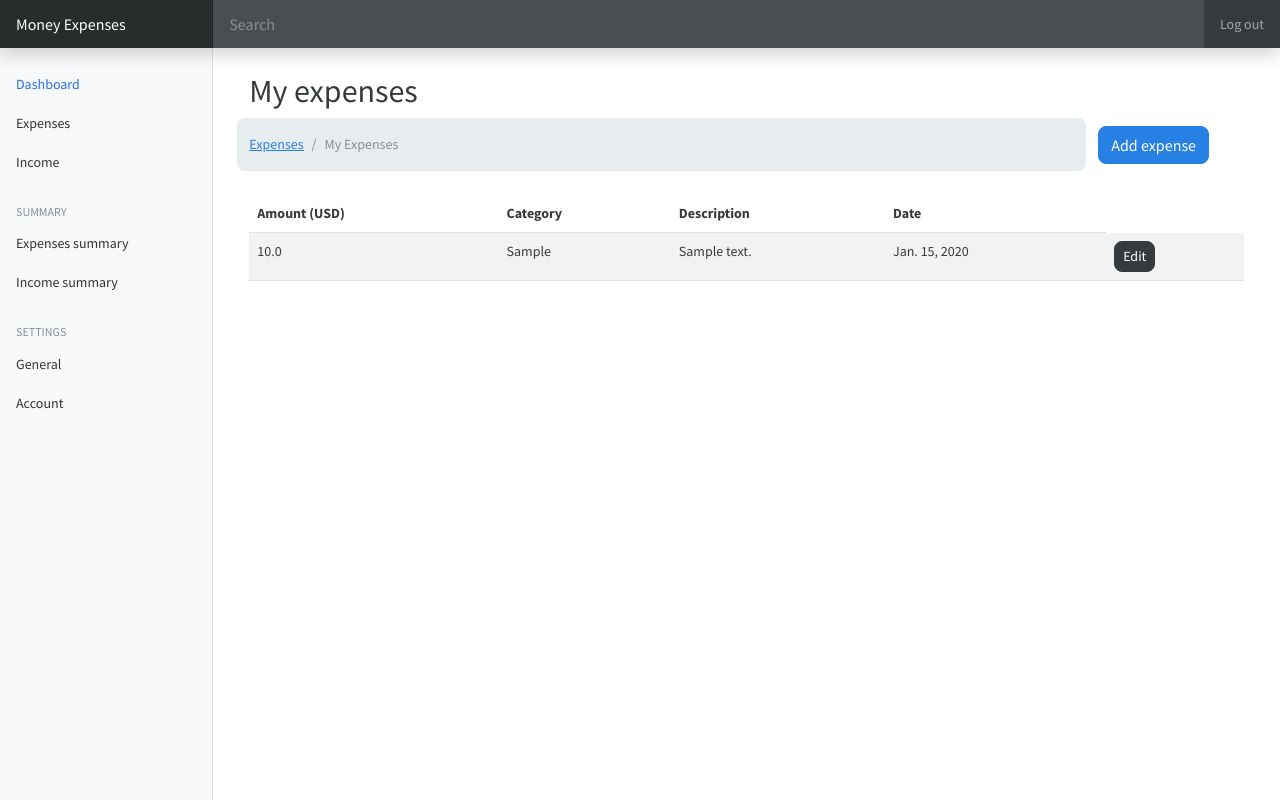
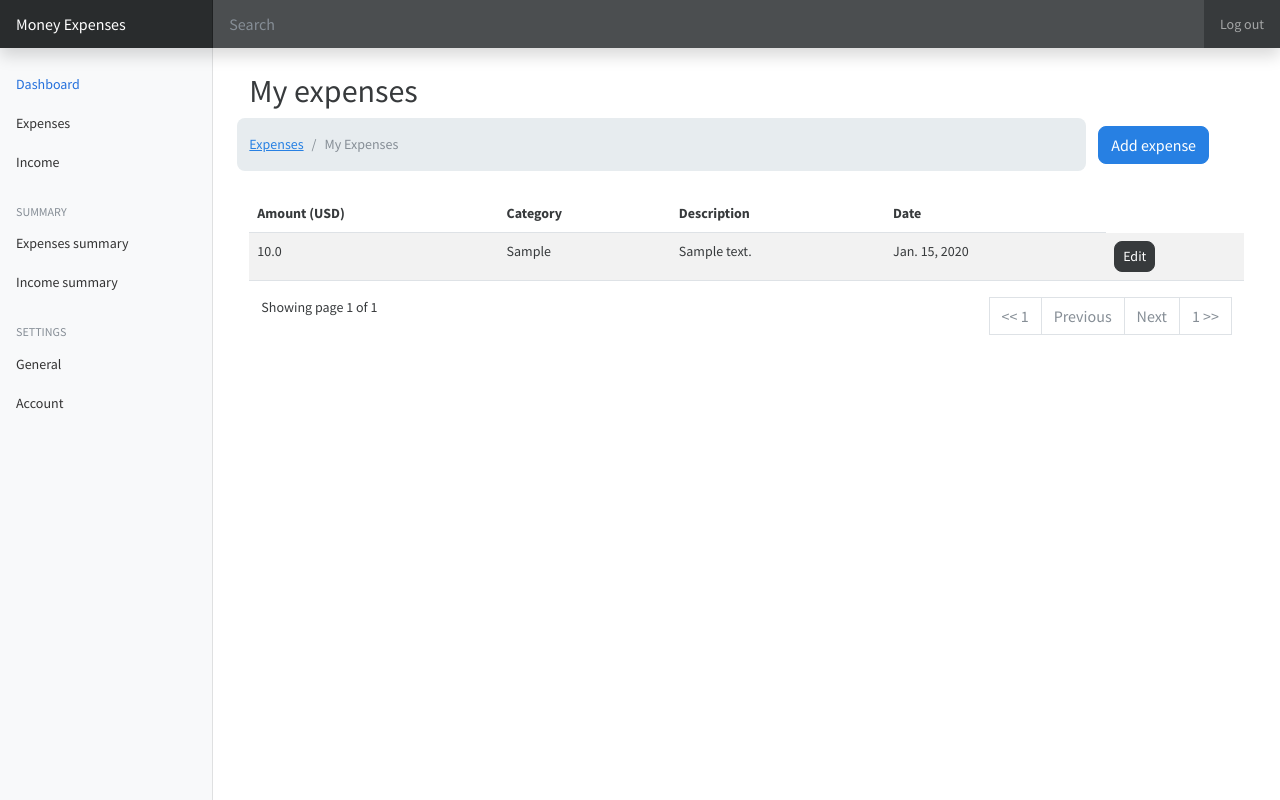
Before and after one commit to yaroslavbtw/moneyControl, a Django app: page /expenses/ in a window 1280 px wide. Run offline with Django 4.2, Linux system fonts and the light colour scheme; a user stored in the database is signed in; tables that the repository leaves empty hold one stand-in row (values such as "Sample post"); some libraries are stand-ins or nearby versions.

Commit message:
Added pagination

```diff
--- a/expenses/models.py
+++ b/expenses/models.py
@@ -12,7 +12,7 @@ class Expenses(models.Model):
     category = models.CharField(max_length=255)
 
     def __str__(self):
-        return self.category
+        return self.description
 
     class Meta:
         ordering = ['-date']
--- a/expenses/views.py
+++ b/expenses/views.py
@@ -6,16 +6,23 @@ from django.http import HttpResponseForbidden
 from userpreferences.models import UserPreference
 from django.shortcuts import get_object_or_404
 from django.views.decorators.http import require_POST
-
+from django.core.paginator import Paginator
 
 @login_required()
 def index(request):
     user_expenses = Expenses.objects.filter(owner=request.user)
     user_preferences = get_object_or_404(UserPreference, user=request.user)
-    # user_preferences = UserPreference.objects.get(user=request.user)
+
+    paginator = Paginator(user_expenses, 4)
+    page_number = request.GET.get('page')
+    if page_number:
+        page_object = paginator.get_page(page_number)
+    else:
+        page_object = paginator.get_page(1)
     context = {
-        'user_expenses': user_expenses,
-        'currency': user_preferences.currency
+        'currency': user_preferences.currency,
+        'page_obj': page_object,
+        'page_obj_length': len(page_object.object_list)
     }
     return render(request, template_name='expenses/index.html', context=context)
 
--- a/templates/expenses/index.html
+++ b/templates/expenses/index.html
@@ -22,7 +22,7 @@
 
     <div class="container mt-4">
     {% include 'partials/_messages.html' %}
-        {% if user_expenses.count %}
+        {% if page_obj_length %}
             <table class="table table-striped table-hover">
                 <thead>
                     <tr>
@@ -33,7 +33,7 @@
                     </tr>
                 </thead>
                 <tbody>
-                    {% for expense in user_expenses %}
+                    {% for expense in page_obj.object_list %}
                         <tr>
                             <td>{{ expense.amount }}</td>
                             <td>{{ expense.category }}</td>
@@ -44,6 +44,35 @@
                     {% endfor %}
                 </tbody>
             </table>
+
+            <div class="container">
+                <div class="row">
+                    <div class="col">
+                        <p>Showing page {{ page_obj.number }} of {{ page_obj.paginator.num_pages }}</p>
+                    </div>
+                    <div class="col">
+                        <nav aria-label="Page navigation">
+                          <ul class="pagination justify-content-end">
+                                <li class="page-item {% if page_obj.number == 1 %} disabled {% endif %}"><a class="page-link" href="?page=1"><< 1</a></li>
+                                {% if page_obj.has_previous %}
+                                    <li class="page-item"><a class="page-link" href="?page={{ page_obj.previous_page_number }}">Previous</a></li>
+                                {% else %}
+                                    <li class="page-item disabled"><a class="page-link" href="#">Previous</a></li>
+                                {% endif %}
+
+                                {% if page_obj.has_next %}
+                                    <li class="page-item"><a class="page-link" href="?page={{ page_obj.next_page_number }}">Next</a></li>
+                                {% else %}
+                                    <li class="page-item disabled"><a class="page-link" href="#">Next</a></li>
+                                {% endif %}
+                                <li class="page-item {% if page_obj.number == page_obj.paginator.num_pages %} disabled {% endif %}">
+                                    <a class="page-link" href="?page={{ page_obj.paginator.num_pages }}">{{ page_obj.paginator.num_pages }} >></a>
+                                </li>
+                          </ul>
+                        </nav>
+                    </div>
+                </div>
+            </div>
         {% endif %}
     </div>
 
```
